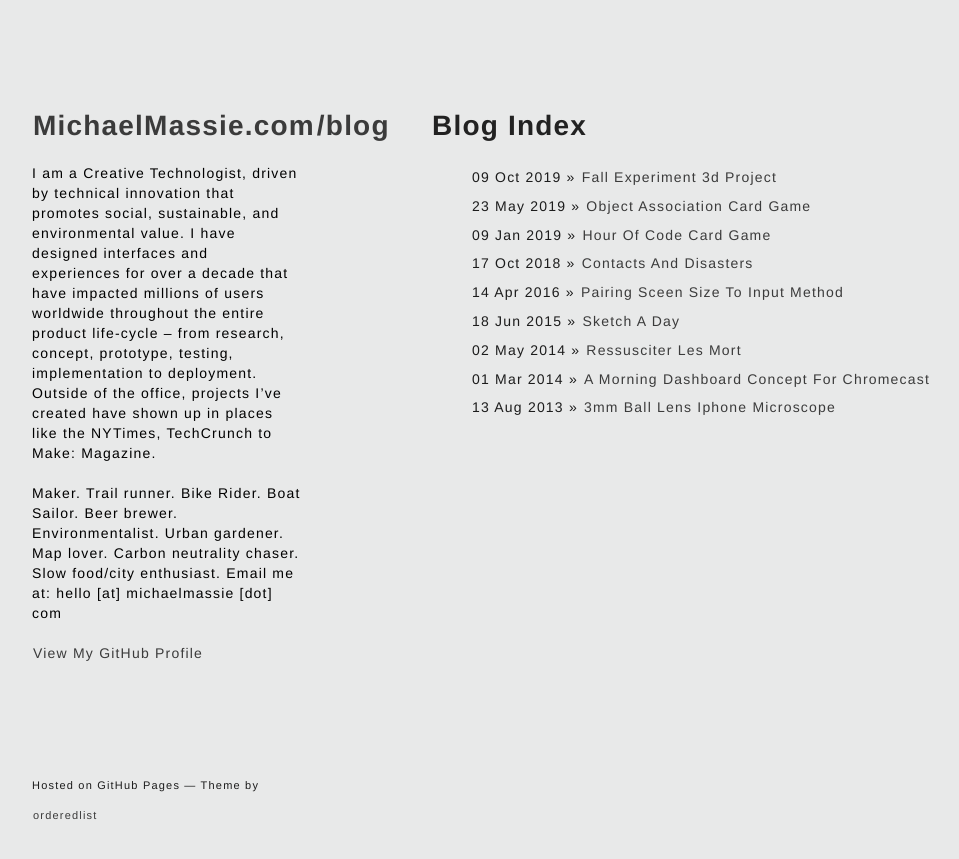
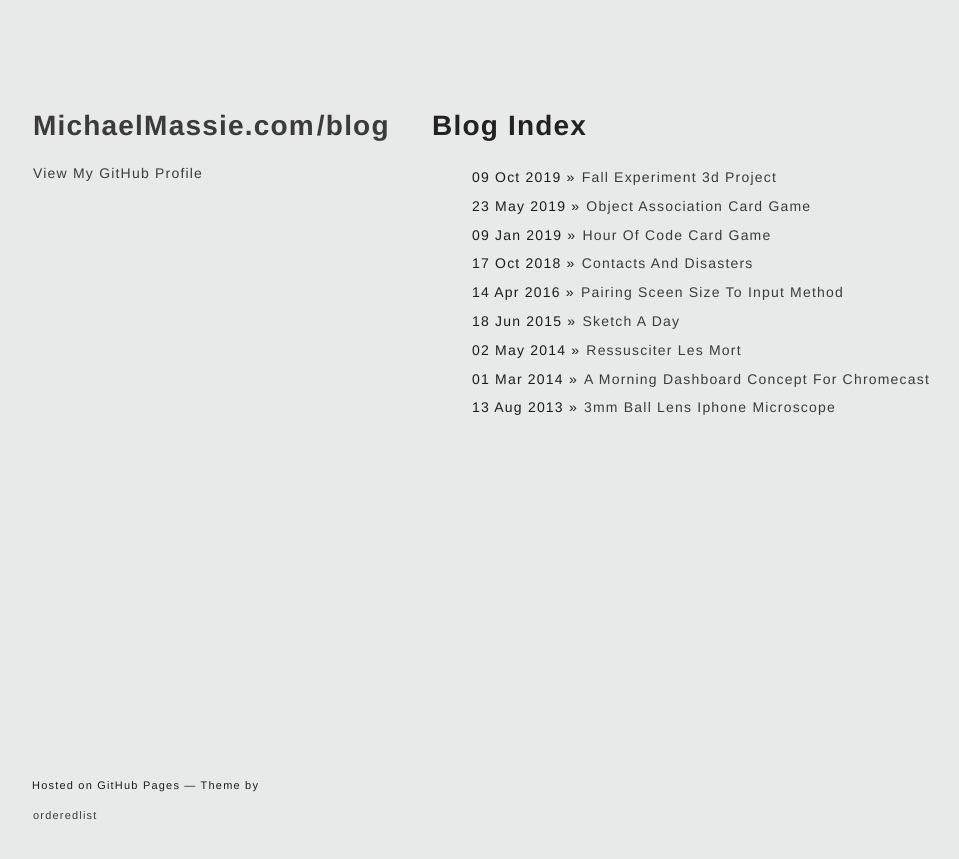
Before and after one commit to mmassie/mmassie.github.io, a Jekyll site: the page built from blog/index.html, in a window 1280 px wide. Shown: the top 859 px of the page, without its empty margins (158-1117 px from the left). Built offline with Jekyll 4.4.1, drawn with Linux system fonts in a browser that asks for light colours.

Commit message:
Commenting out the redunancy

```diff
--- a/_layouts/default.html
+++ b/_layouts/default.html
@@ -20,10 +20,10 @@
           <img src="{{site.logo | relative_url}}" alt="Logo" />
         {% endif %}
 
-        <p>I am a Creative Technologist, driven by technical innovation that promotes social, sustainable, and environmental value. I have designed interfaces and experiences for over a decade that have impacted millions of users worldwide throughout the entire product life-cycle – from research, concept, prototype, testing, implementation to deployment. Outside of the office, projects I’ve created have shown up in places like the NYTimes, TechCrunch to Make: Magazine.   </p>
+        <!--<p>I am a Creative Technologist, driven by technical innovation that promotes social, sustainable, and environmental value. I have designed interfaces and experiences for over a decade that have impacted millions of users worldwide throughout the entire product life-cycle – from research, concept, prototype, testing, implementation to deployment. Outside of the office, projects I’ve created have shown up in places like the NYTimes, TechCrunch to Make: Magazine.   </p>
 
         <p>Maker. Trail runner. Bike Rider. Boat Sailor. Beer brewer. Environmentalist. Urban gardener. Map lover. Carbon neutrality chaser. Slow food/city enthusiast. Email me at: hello [at] michaelmassie [dot] com   </p>
-
+        -->
 
         {% if site.github.is_project_page %}
         <p class="view"><a href="{{ site.github.repository_url }}">View the Project on GitHub <small>{{ site.github.repository_nwo }}</small></a></p>
```
